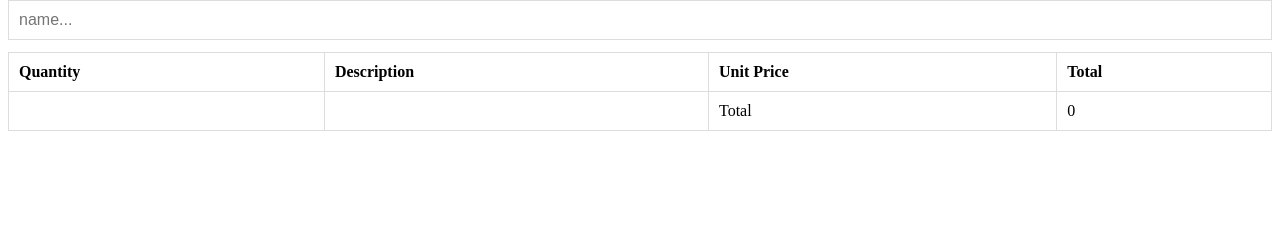
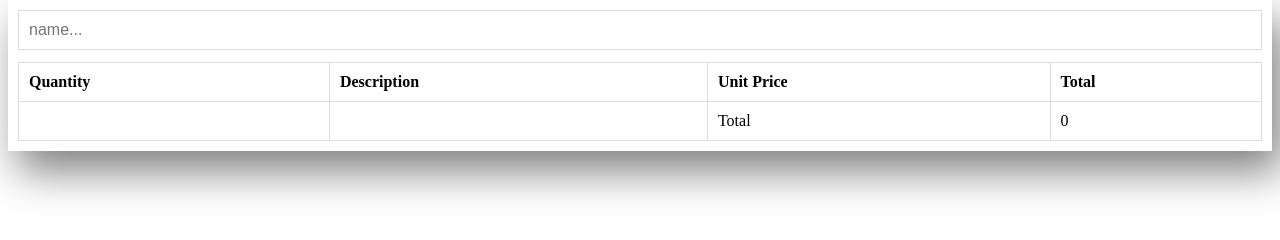
Before and after one commit to vivek-india/dhs, a Python web app: template dhs/dhs/templates/sale.jinja2 in a window 1280 px wide. Shown: the part 100-340 px from the top of the page. Run offline with Jinja, Linux system fonts and the light colour scheme; the template is opened without the code that fills it, so the values that code supplies are empty.

Commit message:
Minor css changes to make view better.

```diff
--- a/dhs/dhs/static/dhs.sale.css
+++ b/dhs/dhs/static/dhs.sale.css
@@ -31,3 +31,11 @@
 
 .saleTableStyle tr.header, .saleTableStyle tr:hover {
 }
+
+#boxshadow {
+    position: relative;
+    -moz-box-shadow: 1px 2px 4px rgba(0, 0, 0,0.5);
+    -webkit-box-shadow: 1px 2px 4px rgba(0, 0, 0, .5);
+    box-shadow: 10px 20px 40px rgba(0, 0, 0, .5);
+    padding: 10px;
+}
--- a/dhs/dhs/templates/sale.jinja2
+++ b/dhs/dhs/templates/sale.jinja2
@@ -25,7 +25,7 @@
         </table>
     </div>
 
-    <div class="col-sm-7">
+    <div class="col-sm-7" id="boxshadow">
         <input type="text" class="searchInput" onkeyup="product_search()" placeholder="name...">
 
         <table id="soldTable" class="saleTableStyle" border="1">
```
